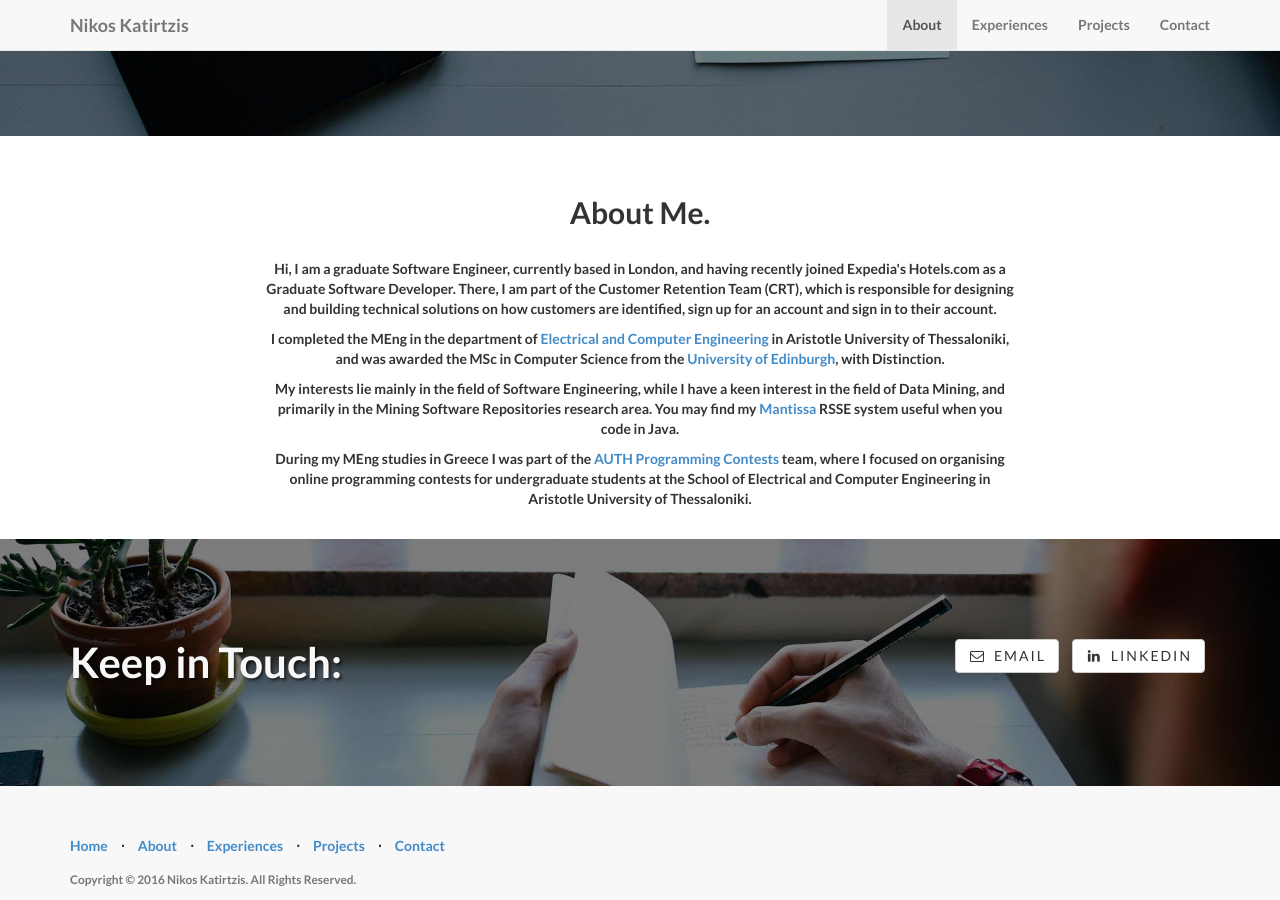
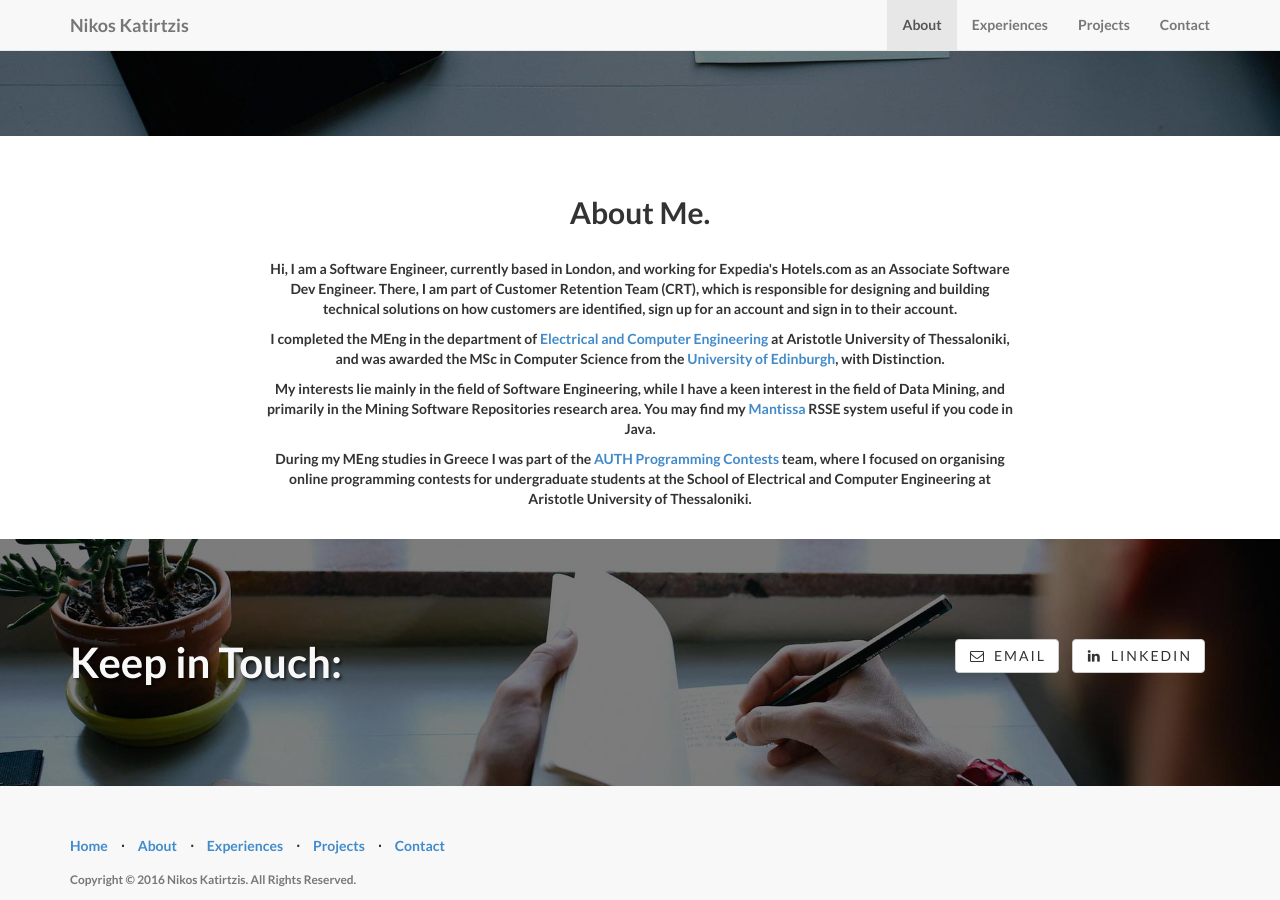
Before and after one commit to nikos912000/nikos912000.github.io, a Jekyll site: the page built from index.html, in a window 1280 px wide and 900 px high, scrolled down 641 px. Built offline with Jekyll 4.4.1, drawn with Linux system fonts in a browser that asks for light colours.

Commit message:
Changed the url for resume. It can now be retrieved from GitHub directly. Changed job position.

```diff
--- a/_config.yml
+++ b/_config.yml
@@ -35,4 +35,4 @@
     url: https://github.com/nikos912000
   - icon: file-pdf-o
     title: resume
-    url: https://www.dropbox.com/s/5ja3waedf2xp2yx/CV_Katirtzis_Nikolaos.pdf?dl=0
+    url: http://nbviewer.jupyter.org/github/nikos912000/personal-cv/blob/master/cv.pdf
--- a/_includes/about.html
+++ b/_includes/about.html
@@ -5,10 +5,10 @@
               <br/><br/>
               <h2>About Me.</h2>
               <br/>
-                <p>Hi, I am a graduate Software Engineer, currently based in London, and having recently joined Expedia's Hotels.com as a Graduate Software Developer. There, I am part of the Customer Retention Team (CRT), which is responsible for designing and building technical solutions on how customers are identified, sign up for an account and sign in to their account.</p>
-                <p>I completed the MEng in the department of <a href="http://ee.auth.gr/en/">Electrical and Computer Engineering</a> in Aristotle University of Thessaloniki, and was awarded the MSc in Computer Science from the <a href="http://www.ed.ac.uk/">University of Edinburgh</a>, with Distinction.</p>
-                <p>My interests lie mainly in the field of Software Engineering, while I have a keen interest in the field of Data Mining, and primarily in the Mining Software Repositories research area. You may find my <a href="http://mantissa.ee.auth.gr/">Mantissa</a> RSSE system useful when you code in Java.</p>
-                <p>During my MEng studies in Greece I was part of the <a href="http://contests.ee.auth.gr/index.html">AUTH Programming Contests</a> team, where I focused on organising online programming contests for undergraduate students at the School of Electrical and Computer Engineering in Aristotle University of Thessaloniki.</p>
+                <p>Hi, I am a Software Engineer, currently based in London, and working for Expedia's Hotels.com as an Associate Software Dev Engineer. There, I am part of Customer Retention Team (CRT), which is responsible for designing and building technical solutions on how customers are identified, sign up for an account and sign in to their account.</p>
+                <p>I completed the MEng in the department of <a href="http://ee.auth.gr/en/">Electrical and Computer Engineering</a> at Aristotle University of Thessaloniki, and was awarded the MSc in Computer Science from the <a href="http://www.ed.ac.uk/">University of Edinburgh</a>, with Distinction.</p>
+                <p>My interests lie mainly in the field of Software Engineering, while I have a keen interest in the field of Data Mining, and primarily in the Mining Software Repositories research area. You may find my <a href="http://mantissa.ee.auth.gr/">Mantissa</a> RSSE system useful if you code in Java.</p>
+                <p>During my MEng studies in Greece I was part of the <a href="http://contests.ee.auth.gr/index.html">AUTH Programming Contests</a> team, where I focused on organising online programming contests for undergraduate students at the School of Electrical and Computer Engineering at Aristotle University of Thessaloniki.</p>
                 <br/>
               </div>
         </div>
--- a/_posts/1-1-1-experiences.markdown
+++ b/_posts/1-1-1-experiences.markdown
@@ -2,7 +2,7 @@
 layout: default
 img: hotels_logo.png
 category: Experiences
-title: Graduate Software Developer
+title: Associate Software Dev Engineer
 description: |
 ---
 
```
